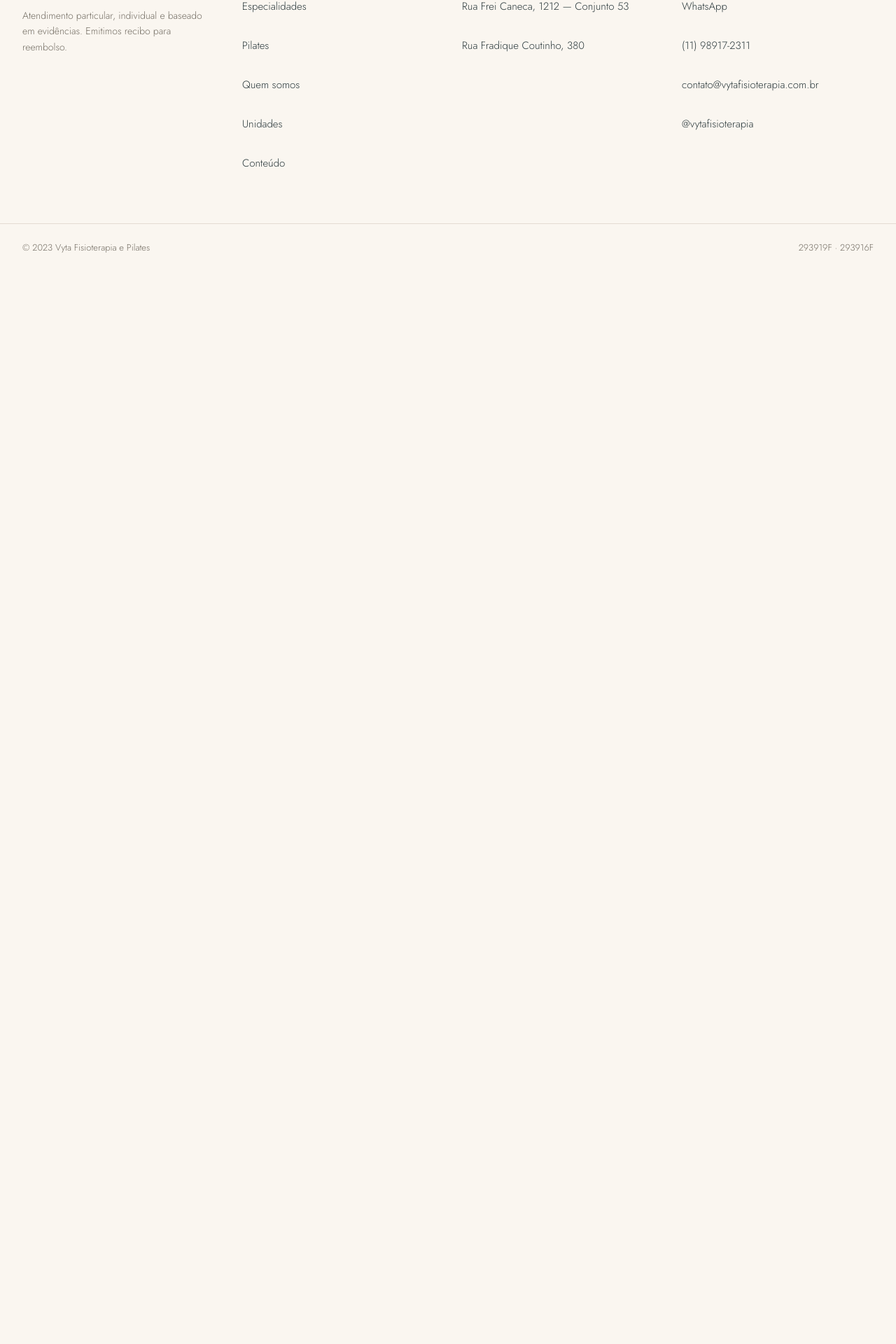
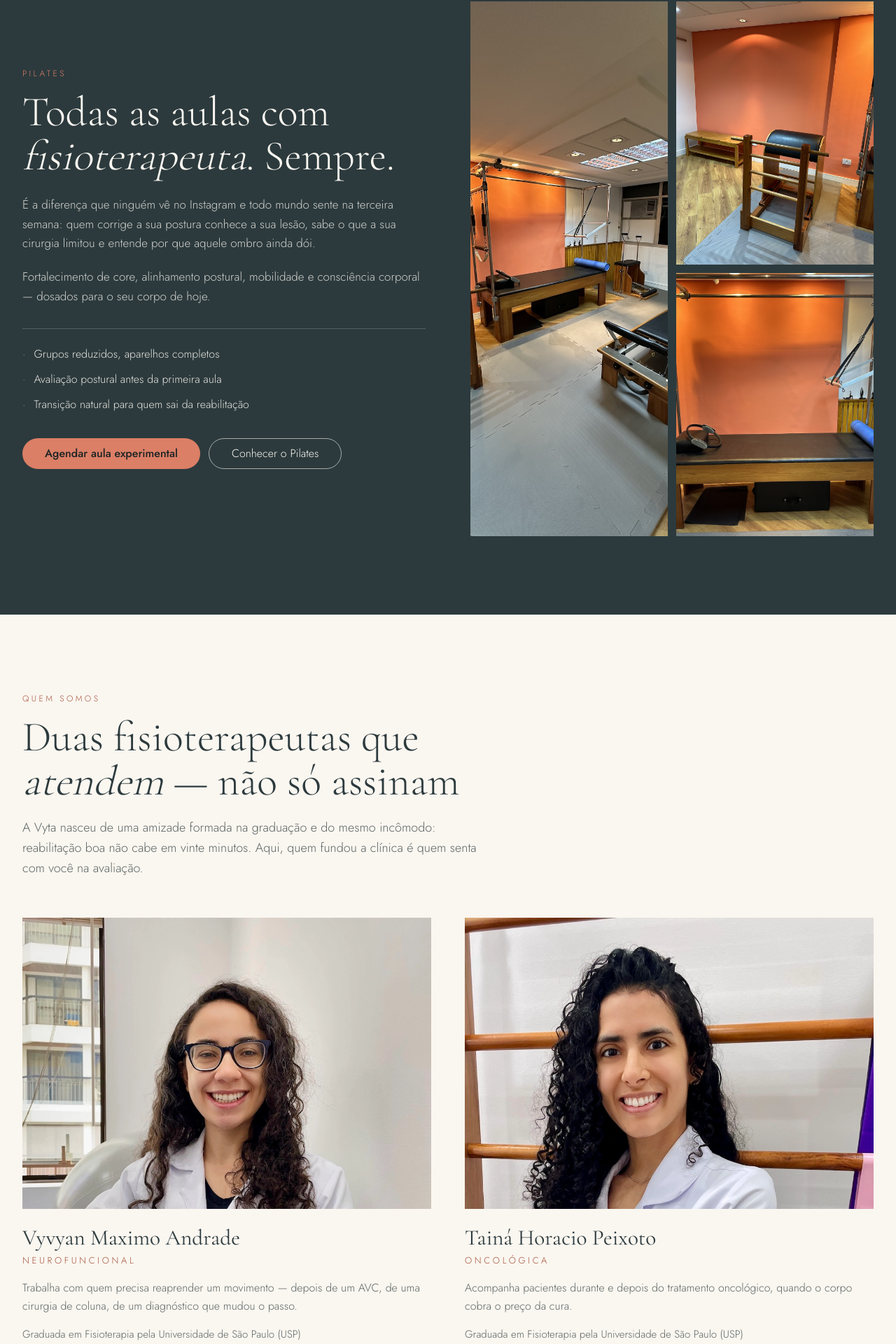
Before and after one commit to gustavomm/ptclinic, a Next.js app: page / in a window 1280 px wide. Shown: the part 3229-5149 px from the top of the page at 70% size. Before the commit the page ends 3617 px from the top, so only its background shows below. Built offline with nearby package versions, Linux system fonts and the light colour scheme.

Commit message:
feat: complete landing page sections

```diff
--- a/app/page.tsx
+++ b/app/page.tsx
@@ -1,7 +1,21 @@
+import type { Metadata } from "next";
 import { Hero } from "@/components/sections/Hero";
 import { Manifesto } from "@/components/sections/Manifesto";
 import { ComoFunciona } from "@/components/sections/ComoFunciona";
 import { EspecialidadesGrid } from "@/components/sections/EspecialidadesGrid";
+import { PilatesSection } from "@/components/sections/PilatesSection";
+import { Founders } from "@/components/sections/Founders";
+import { PullQuote } from "@/components/sections/PullQuote";
+import { UnidadesSection } from "@/components/sections/UnidadesSection";
+import { ContactCTA } from "@/components/sections/ContactCTA";
+import { buildMetadata } from "@/lib/seo";
+
+export const metadata: Metadata = buildMetadata({
+  title: "Fisioterapia e Pilates em São Paulo",
+  description:
+    "Fisioterapia e Pilates com atendimento individual conduzido por fisioterapeutas. Consolação e Pinheiros, São Paulo.",
+  path: "/",
+});
 
 export default function Home() {
   return (
@@ -10,6 +24,11 @@
       <Manifesto />
       <ComoFunciona />
       <EspecialidadesGrid />
+      <PilatesSection />
+      <Founders />
+      <PullQuote />
+      <UnidadesSection />
+      <ContactCTA />
     </main>
   );
 }
--- /dev/null
+++ b/components/sections/ContactCTA.tsx
@@ -0,0 +1,35 @@
+import Image from "next/image";
+import { Logo } from "@/components/layout/Logo";
+import { Reveal } from "@/components/ui/Reveal";
+import { WhatsAppLink } from "@/components/WhatsAppLink";
+import { clinic } from "@/content/clinic";
+
+export function ContactCTA() {
+  return (
+    <section id="contato" className="relative w-full overflow-hidden">
+      <Image src="/sala3.jpg" alt="Clínica Vyta" fill sizes="100vw" className="object-cover" />
+      <div className="absolute inset-0 bg-ink/90" aria-hidden />
+      <Reveal className="relative mx-auto flex max-w-3xl flex-col items-center px-6 py-28 text-center md:px-8">
+        <Logo size={68} className="bg-surface" />
+        <span className="my-7 block h-px w-14 bg-accent-warm" aria-hidden />
+        <h2 className="font-display text-display-lg text-balance text-surface">
+          Conta pra gente o que está <em className="italic">te incomodando</em>
+        </h2>
+        <p className="mt-6 max-w-lg text-lg font-light leading-relaxed text-surface/80">
+          Responder leva alguns minutos e não custa nada. A gente diz qual
+          especialidade faz sentido, qual unidade fica melhor e quanto tempo
+          costuma levar.
+        </p>
+        <div className="mt-9 flex flex-wrap justify-center gap-3">
+          <WhatsAppLink service="geral" from="contato">Falar no WhatsApp</WhatsAppLink>
+          <a
+            href={`tel:${clinic.phoneE164}`}
+            className="redirect-phone inline-flex min-h-[44px] items-center rounded-full border border-surface/60 px-8 text-base text-surface hover:bg-surface/10"
+          >
+            {clinic.phoneDisplay}
+          </a>
+        </div>
+      </Reveal>
+    </section>
+  );
+}
--- /dev/null
+++ b/components/sections/Founders.tsx
@@ -0,0 +1,47 @@
+import Image from "next/image";
+import { Section } from "@/components/ui/Section";
+import { SectionHeading } from "@/components/ui/SectionHeading";
+import { Reveal } from "@/components/ui/Reveal";
+import { team } from "@/content/team";
+
+export function Founders() {
+  return (
+    <Section id="quem-somos">
+      <SectionHeading
+        className="mb-14 max-w-3xl"
+        eyebrow="Quem somos"
+        title={<>Duas fisioterapeutas que <em className="italic">atendem</em> — não só assinam</>}
+        lead="A Vyta nasceu de uma amizade formada na graduação e do mesmo incômodo: reabilitação boa não cabe em vinte minutos. Aqui, quem fundou a clínica é quem senta com você na avaliação."
+      />
+      <div className="grid gap-12 md:grid-cols-2">
+        {team.map((m, i) => (
+          <Reveal key={m.slug} delay={i * 100} className="flex flex-col gap-6">
+            <div className="h-[26rem] overflow-hidden bg-surface-alt">
+              <Image
+                src={m.image}
+                alt={m.name}
+                width={640}
+                height={840}
+                sizes="(max-width: 768px) 100vw, 50vw"
+                className="h-full w-full object-cover object-top"
+              />
+            </div>
+            <div>
+              <h3 className="font-display text-display-sm text-ink">{m.name}</h3>
+              <div className="mb-4 mt-1 text-[13px] uppercase tracking-eyebrow text-accent-deep">
+                {m.role}
+              </div>
+              <p className="text-base font-light leading-relaxed text-muted">{m.bio}</p>
+              <ul className="mt-4 flex flex-col gap-1">
+                {m.education.map((e) => (
+                  <li key={e} className="text-[15px] font-light text-muted">{e}</li>
+                ))}
+              </ul>
+              <div className="mt-4 text-[13px] font-light text-subtle">{m.crefito}</div>
+            </div>
+          </Reveal>
+        ))}
+      </div>
+    </Section>
+  );
+}
--- /dev/null
+++ b/components/sections/PilatesSection.tsx
@@ -0,0 +1,58 @@
+import Image from "next/image";
+import Link from "next/link";
+import { Section } from "@/components/ui/Section";
+import { Eyebrow } from "@/components/ui/Eyebrow";
+import { Reveal } from "@/components/ui/Reveal";
+import { WhatsAppLink } from "@/components/WhatsAppLink";
+
+const POINTS = [
+  "Grupos reduzidos, aparelhos completos",
+  "Avaliação postural antes da primeira aula",
+  "Transição natural para quem sai da reabilitação",
+];
+
+export function PilatesSection() {
+  return (
+    <Section id="pilates" tone="ink">
+      <div className="grid items-center gap-12 lg:grid-cols-2 lg:gap-16">
+        <Reveal>
+          <Eyebrow tone="warm">Pilates</Eyebrow>
+          <h2 className="font-display text-display-lg text-balance text-surface">
+            Todas as aulas com <em className="italic">fisioterapeuta</em>. Sempre.
+          </h2>
+          <p className="mt-6 text-[17px] font-light leading-relaxed text-surface/80">
+            É a diferença que ninguém vê no Instagram e todo mundo sente na
+            terceira semana: quem corrige a sua postura conhece a sua lesão, sabe
+            o que a sua cirurgia limitou e entende por que aquele ombro ainda dói.
+          </p>
+          <p className="mt-5 text-[17px] font-light leading-relaxed text-surface/80">
+            Fortalecimento de core, alinhamento postural, mobilidade e
+            consciência corporal — dosados para o seu corpo de hoje.
+          </p>
+          <ul className="mt-8 flex flex-col gap-3 border-t border-surface/20 pt-6">
+            {POINTS.map((p) => (
+              <li key={p} className="flex items-baseline gap-3 text-base font-light text-surface/90">
+                <span className="text-accent-warm" aria-hidden>·</span>
+                {p}
+              </li>
+            ))}
+          </ul>
+          <div className="mt-9 flex flex-wrap gap-3">
+            <WhatsAppLink service="pilates" from="landing-pilates" variant="warm">
+              Agendar aula experimental
+            </WhatsAppLink>
+            <Link href="/pilates" className="inline-flex min-h-[44px] items-center rounded-full border border-surface/60 px-8 text-base text-surface hover:bg-surface/10">
+              Conhecer o Pilates
+            </Link>
+          </div>
+        </Reveal>
+
+        <Reveal delay={120} className="grid grid-cols-2 grid-rows-2 gap-3">
+          <Image src="/pilates1.jpeg" alt="Sala de Pilates da Vyta" width={480} height={640} sizes="(max-width: 1024px) 50vw, 25vw" className="row-span-2 h-full w-full object-cover" />
+          <Image src="/pilates2.jpeg" alt="Aparelho de Pilates" width={480} height={320} sizes="(max-width: 1024px) 50vw, 25vw" className="h-full w-full object-cover" />
+          <Image src="/pilates4.jpeg" alt="Aula de Pilates conduzida por fisioterapeuta" width={480} height={320} sizes="(max-width: 1024px) 50vw, 25vw" className="h-full w-full object-cover" />
+        </Reveal>
+      </div>
+    </Section>
+  );
+}
--- /dev/null
+++ b/components/sections/PullQuote.tsx
@@ -0,0 +1,22 @@
+import { Reveal } from "@/components/ui/Reveal";
+
+/**
+ * DRAFT COPY — this asserts the clinic does not accept health insurance.
+ * Must be confirmed by Vyvyan and Tainá before launch. Spec §12 item 2.
+ */
+export function PullQuote() {
+  return (
+    <section className="w-full border-y border-line bg-surface-alt">
+      <Reveal className="mx-auto max-w-3xl px-6 py-24 text-center md:px-8">
+        <p className="font-display text-display-md text-balance text-ink">
+          “A gente não atende plano de saúde porque não conseguiria fazer, em
+          vinte minutos, o que a sua recuperação exige em{" "}
+          <em className="italic">uma hora inteira</em>.”
+        </p>
+        <div className="mt-7 text-xs uppercase tracking-eyebrow text-subtle">
+          Vyvyan &amp; Tainá · fundadoras
+        </div>
+      </Reveal>
+    </section>
+  );
+}
--- /dev/null
+++ b/components/sections/UnidadesSection.tsx
@@ -0,0 +1,34 @@
+import Image from "next/image";
+import Link from "next/link";
+import { Section } from "@/components/ui/Section";
+import { SectionHeading } from "@/components/ui/SectionHeading";
+import { Reveal } from "@/components/ui/Reveal";
+import { units } from "@/content/units";
+
+export function UnidadesSection() {
+  return (
+    <Section id="localizacao" tone="surface-alt">
+      <SectionHeading className="mb-14 max-w-2xl" eyebrow="Unidades" title="Consolação e Pinheiros" />
+      <div className="grid gap-8 md:grid-cols-2">
+        {units.map((u, i) => (
+          <Reveal key={u.slug} delay={i * 100} className="border border-line bg-surface">
+            <div className="h-64 overflow-hidden">
+              <Image src={u.image} alt={u.name} width={720} height={480} sizes="(max-width: 768px) 100vw, 50vw" className="h-full w-full object-cover" />
+            </div>
+            <div className="flex flex-col gap-3 p-8">
+              <h3 className="font-display text-3xl text-ink">{u.name}</h3>
+              <p className="text-base font-light leading-relaxed text-muted">
+                {u.street}
+                <br />
+                {u.district}, {u.city} · {u.state}
+              </p>
+              <Link href={`/unidades/${u.slug}`} className="text-[15px] text-accent hover:text-accent-deep">
+                Ver a unidade →
+              </Link>
+            </div>
+          </Reveal>
+        ))}
+      </div>
+    </Section>
+  );
+}
```
